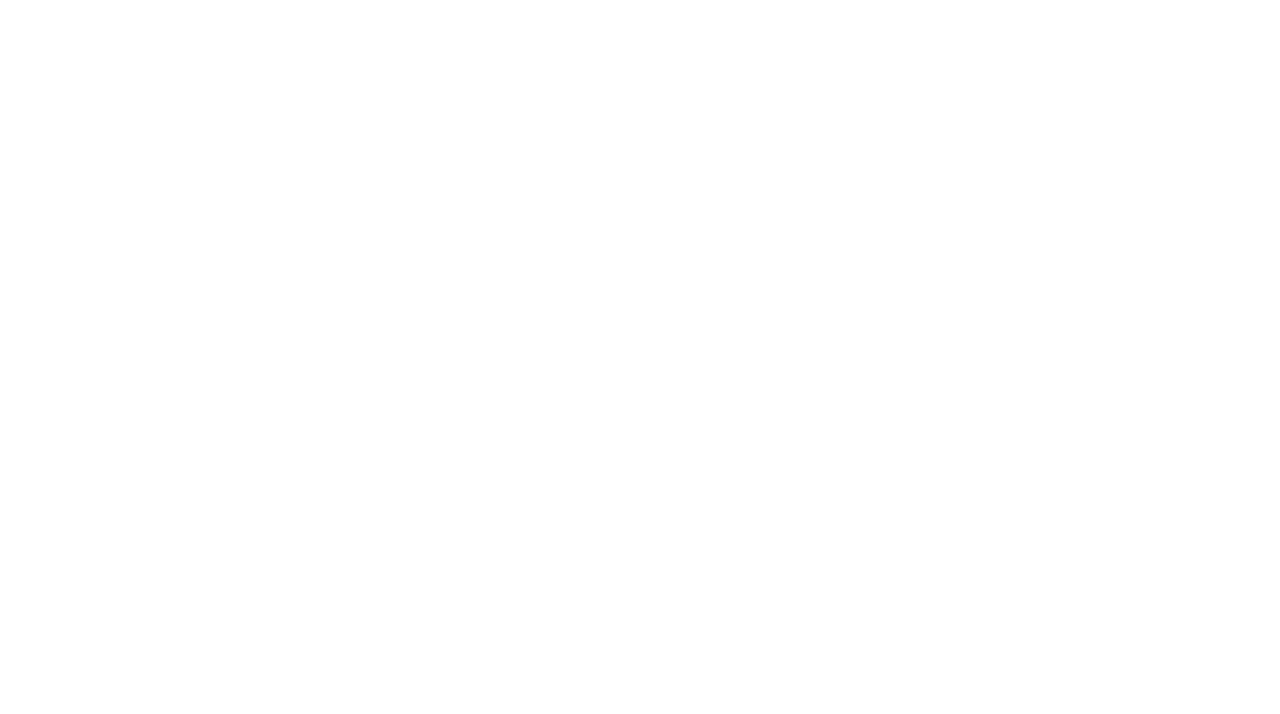
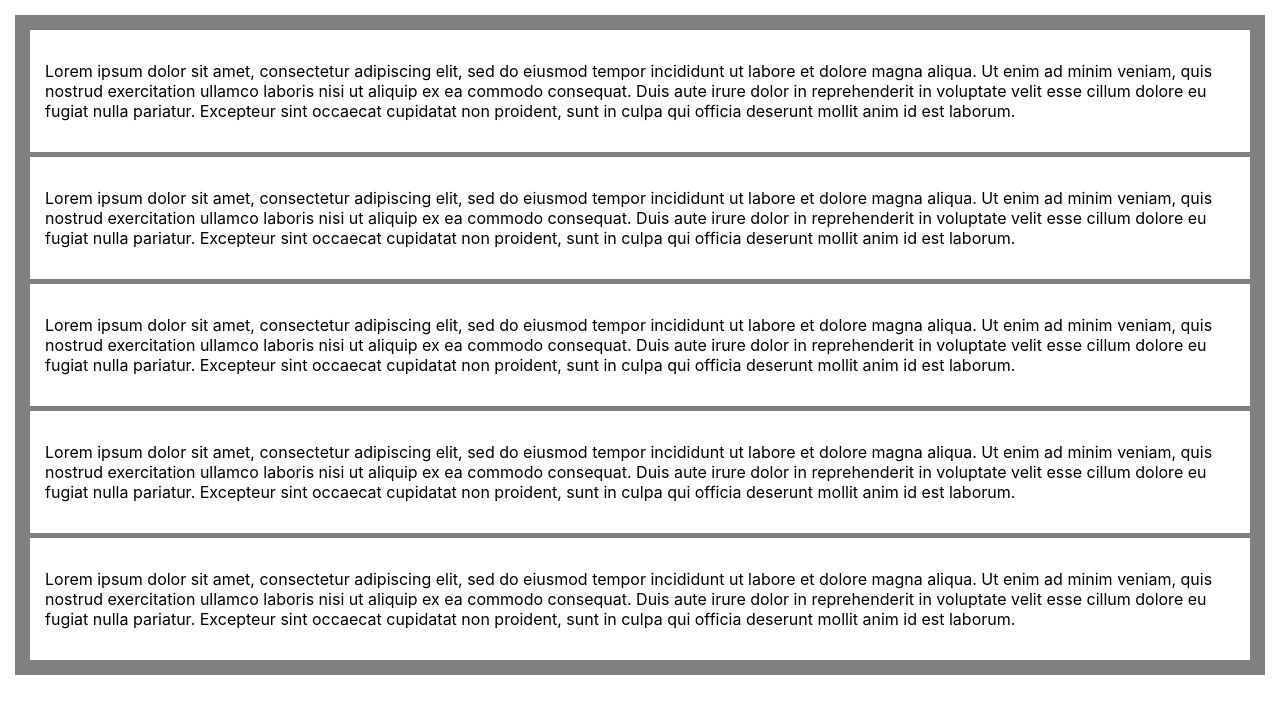
Before and after one commit to tywi6665/M3, a React (Create React App) app: page / in a window 1280 px wide. Shown: the top 714 px of the page. Built offline with nearby package versions, Linux system fonts and the light colour scheme.

Commit message:
setting up grid and inserting lorem ipsum

```diff
--- a/src/App.js
+++ b/src/App.js
@@ -1,11 +1,35 @@
 import React from 'react';
 import MasterContainer from "./Components/MasterContainer";
+import Container from "./Components/Container";
 import './App.scss';
 
 function App() {
   return (
     <MasterContainer>
-
+      <Container
+        number="1"
+      >
+        <p>Lorem ipsum dolor sit amet, consectetur adipiscing elit, sed do eiusmod tempor incididunt ut labore et dolore magna aliqua. Ut enim ad minim veniam, quis nostrud exercitation ullamco laboris nisi ut aliquip ex ea commodo consequat. Duis aute irure dolor in reprehenderit in voluptate velit esse cillum dolore eu fugiat nulla pariatur. Excepteur sint occaecat cupidatat non proident, sunt in culpa qui officia deserunt mollit anim id est laborum.</p>
+      </Container>
+      <Container
+        number="2"
+      >
+        <p>Lorem ipsum dolor sit amet, consectetur adipiscing elit, sed do eiusmod tempor incididunt ut labore et dolore magna aliqua. Ut enim ad minim veniam, quis nostrud exercitation ullamco laboris nisi ut aliquip ex ea commodo consequat. Duis aute irure dolor in reprehenderit in voluptate velit esse cillum dolore eu fugiat nulla pariatur. Excepteur sint occaecat cupidatat non proident, sunt in culpa qui officia deserunt mollit anim id est laborum.</p>
+      </Container>
+      <Container
+        number="3"
+      >        <p>Lorem ipsum dolor sit amet, consectetur adipiscing elit, sed do eiusmod tempor incididunt ut labore et dolore magna aliqua. Ut enim ad minim veniam, quis nostrud exercitation ullamco laboris nisi ut aliquip ex ea commodo consequat. Duis aute irure dolor in reprehenderit in voluptate velit esse cillum dolore eu fugiat nulla pariatur. Excepteur sint occaecat cupidatat non proident, sunt in culpa qui officia deserunt mollit anim id est laborum.</p>
+      </Container>
+      <Container
+        number="4"
+      >
+        <p>Lorem ipsum dolor sit amet, consectetur adipiscing elit, sed do eiusmod tempor incididunt ut labore et dolore magna aliqua. Ut enim ad minim veniam, quis nostrud exercitation ullamco laboris nisi ut aliquip ex ea commodo consequat. Duis aute irure dolor in reprehenderit in voluptate velit esse cillum dolore eu fugiat nulla pariatur. Excepteur sint occaecat cupidatat non proident, sunt in culpa qui officia deserunt mollit anim id est laborum.</p>
+      </Container>
+      <Container
+        number="5"
+      >
+        <p>Lorem ipsum dolor sit amet, consectetur adipiscing elit, sed do eiusmod tempor incididunt ut labore et dolore magna aliqua. Ut enim ad minim veniam, quis nostrud exercitation ullamco laboris nisi ut aliquip ex ea commodo consequat. Duis aute irure dolor in reprehenderit in voluptate velit esse cillum dolore eu fugiat nulla pariatur. Excepteur sint occaecat cupidatat non proident, sunt in culpa qui officia deserunt mollit anim id est laborum.</p>
+      </Container>
     </MasterContainer>
   );
 }
--- a/src/App.scss
+++ b/src/App.scss
@@ -0,0 +1,21 @@
+.master-container {
+    margin: 15px;
+    padding: 15px;
+    display: grid;
+    grid-template-columns: 1fr;
+    grid-template-rows: repeat(5, 1fr);
+    grid-column-gap: 0px;
+    grid-row-gap: 5px;
+    background: grey;
+
+    .container {
+        background: white;
+        padding: 15px;
+    }
+
+    .section-1 { grid-area: 1 / 1 / 2 / 2; }
+    .section-2 { grid-area: 2 / 1 / 3 / 2; }
+    .section-3 { grid-area: 3 / 1 / 4 / 2; }
+    .section-4 { grid-area: 4 / 1 / 5 / 2; }
+    .section-5 { grid-area: 5 / 1 / 6 / 2; }
+}
--- /dev/null
+++ b/src/Components/Container.js
@@ -0,0 +1,11 @@
+import React from "react";
+
+const Container = ({ number, children }) => {
+    return (
+        <div className={`container section-${number}`}>
+            {children}
+        </div>
+    );
+};
+
+export default Container;
--- a/src/Components/MasterContainer.js
+++ b/src/Components/MasterContainer.js
@@ -2,10 +2,10 @@ import React from "react";
 
 const MasterContainer = ({ children }) => {
     return (
-        <div className="masterContainer">
+        <div className="master-container">
             {children}
         </div>
     );
-}
+};
 
 export default MasterContainer;
```
